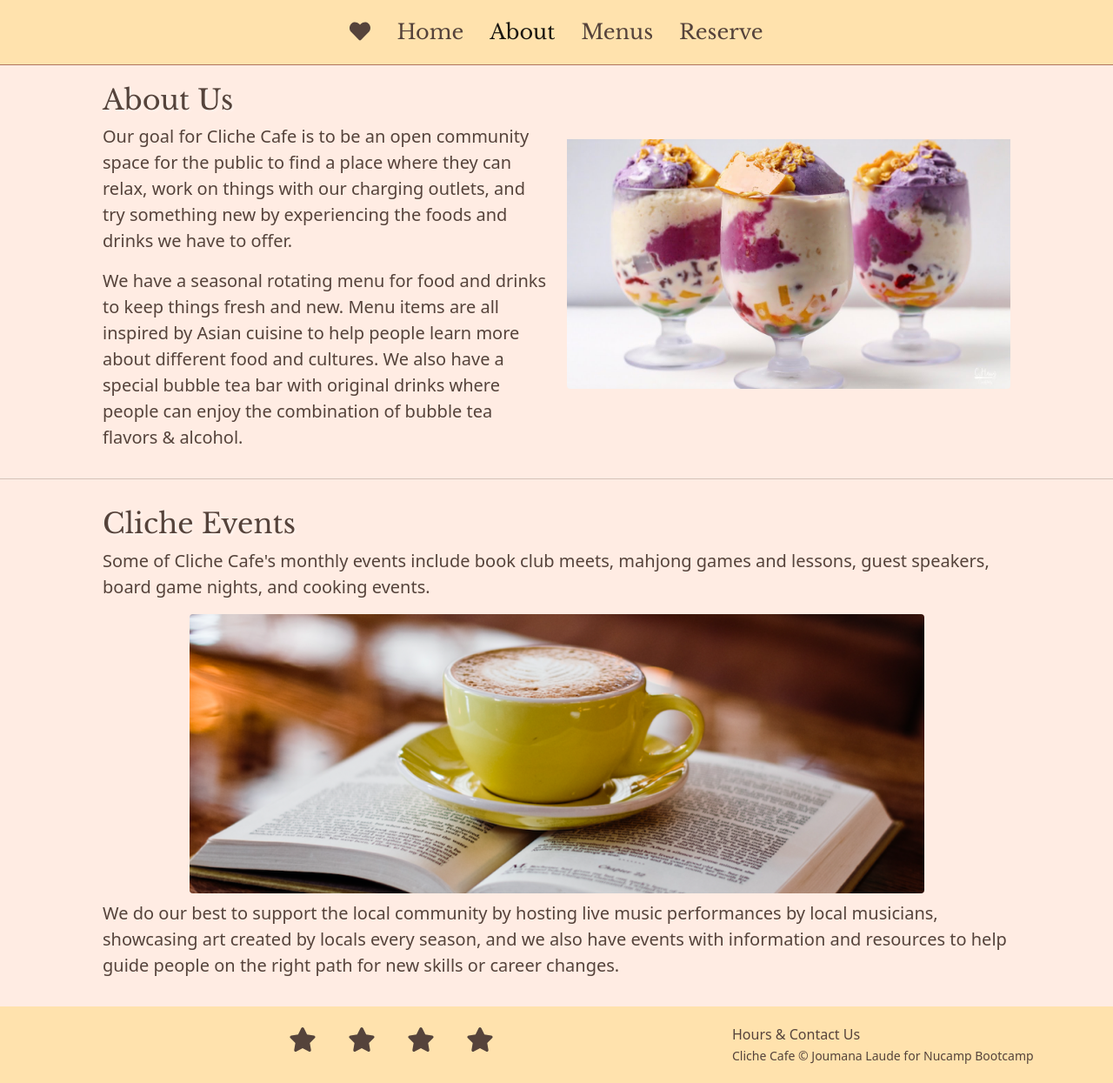
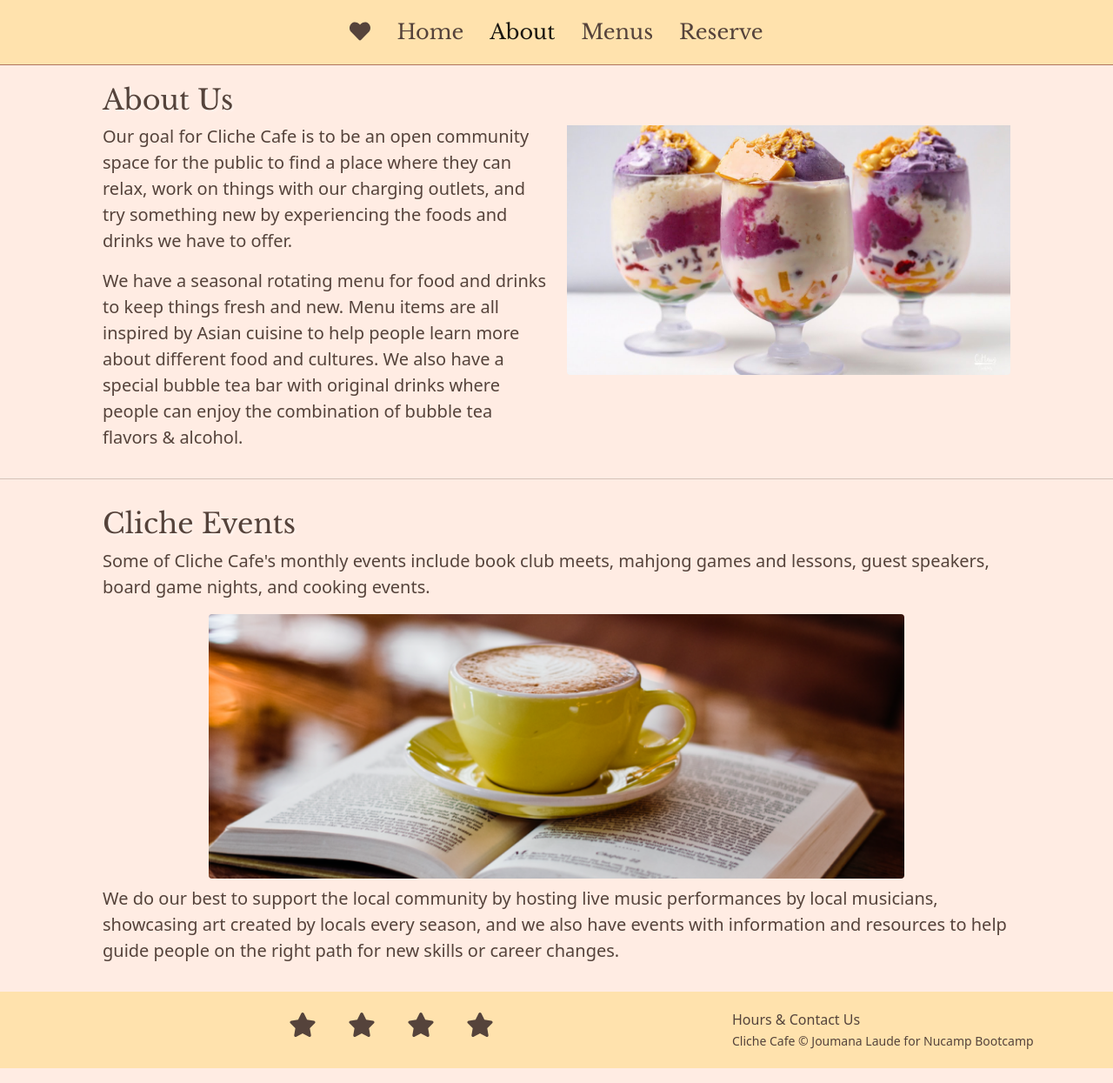
Before and after one commit to JoumanaLaude/cliche-cafe-react, a React (Create React App) app: page /about in a window 1280 px wide. Shown: the whole page at 87% size. Built offline with nearby package versions, Linux system fonts and the light colour scheme.

Commit message:
img widths defined

```diff
--- a/src/components/About.js
+++ b/src/components/About.js
@@ -1,10 +1,9 @@
 import React, { Component } from 'react';
-import { Row } from 'reactstrap';
+import { Col, Row } from 'reactstrap';
 import halohalo from '../assets/images/food/halo-halo.jpg';
 import coffeemug from '../assets/images/pages/yellowmug-coffee-book.png';
 import { AboutUsContent } from '../constants/aboutConst';
 import TitleText from './TitleText';
-
 
 class About extends Component {
    render() {
@@ -12,32 +11,29 @@ class About extends Component {
          <>
             <div className="container mt-5 pt-5 px-5">
                <Row>
-                  <div className="col col-sm pr-1">
+                  <Col lg={6} pr={1}>
                      <TitleText titleText={AboutUsContent.aboutUs.titleText} bodyText={AboutUsContent.aboutUs.bodyText} />
                      <TitleText bodyText={AboutUsContent.aboutUs.bodyText2} />
-                  </div>
-                  <div className="col d-none d-lg-block my-3">
-                     <img src={halohalo} className="img-fluid rounded float-right pt-5 d-none d-md-block" alt="Halo-halo dessert" />
-                  </div>
+                  </Col>
+                  <Col>
+                     <img src={halohalo} width="600" height="300" className="img-fluid rounded float-right pt-5 d-none d-md-block" alt="Halo-halo dessert" />
+                  </Col>
                </Row>
             </div>
 
             <hr />
             <div className="container pt-3 pb-3 px-5">
                <Row>
-                  <div className="col">
+                  <Col>
                      <TitleText titleText={AboutUsContent.eventSection.titleText} bodyText={AboutUsContent.eventSection.bodyText} />
-                        <img src={coffeemug} className="img-fluid rounded mx-auto d-block" alt="Coffee mug on book" />
+                     <img src={coffeemug} width="800" height="300" className="img-fluid rounded mx-auto d-block" alt="Coffee mug on book" />
                      <TitleText bodyText={AboutUsContent.eventSection.bodyText2} />
-                  </div>
+                  </Col>
                </Row>
             </div>
-
          </>
-
       );
    }
 }
 
-
 export default About;
```
